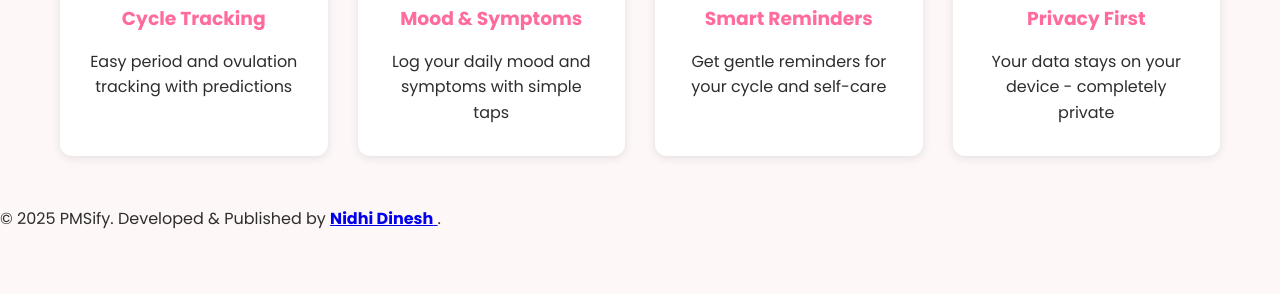
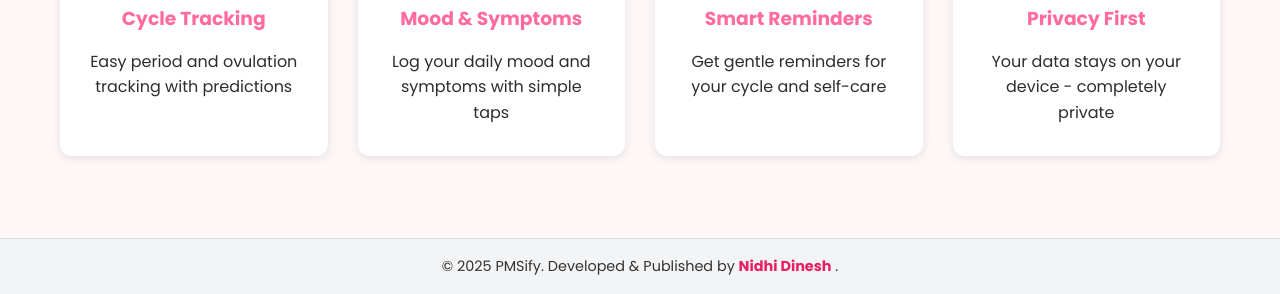
Before and after one commit to NidhiD26/PMSify, a plain HTML site: page index.html in a window 1280 px wide. Shown: the part 737-1031 px from the top of the page. Before the commit the page ends 968 px from the top, so only its background shows below. Drawn offline with Linux system fonts and the light colour scheme.

Commit message:
footer styling

```diff
--- a/style.css
+++ b/style.css
@@ -786,3 +786,22 @@ input:checked + .slider:before {
     background: var(--background-color);
     border-radius: var(--border-radius);
 }
+
+footer {
+  text-align: center;
+  padding: 1rem;
+  background-color: #f3f4f6;
+  color: #333;
+  font-size: 0.9rem;
+  margin-top: 2rem;
+  border-top: 1px solid #ddd;
+}
+
+footer a {
+  color: #e91e63;
+  text-decoration: none;
+}
+
+footer a:hover {
+  text-decoration: underline;
+}
```
